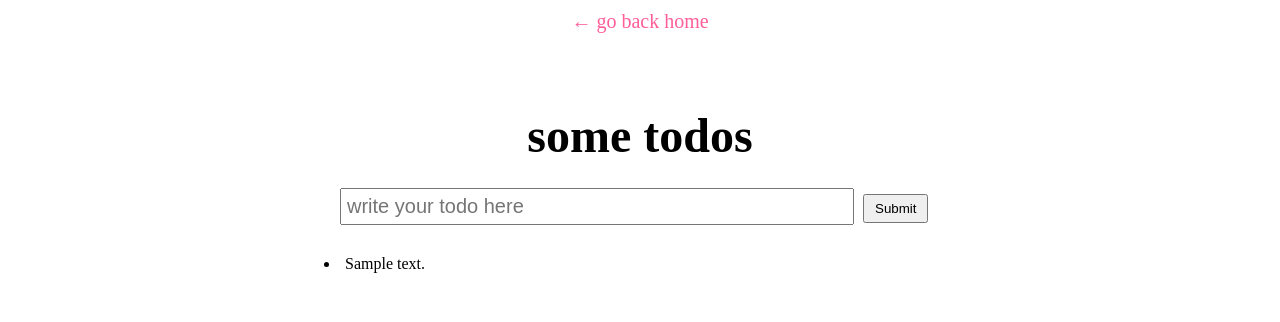
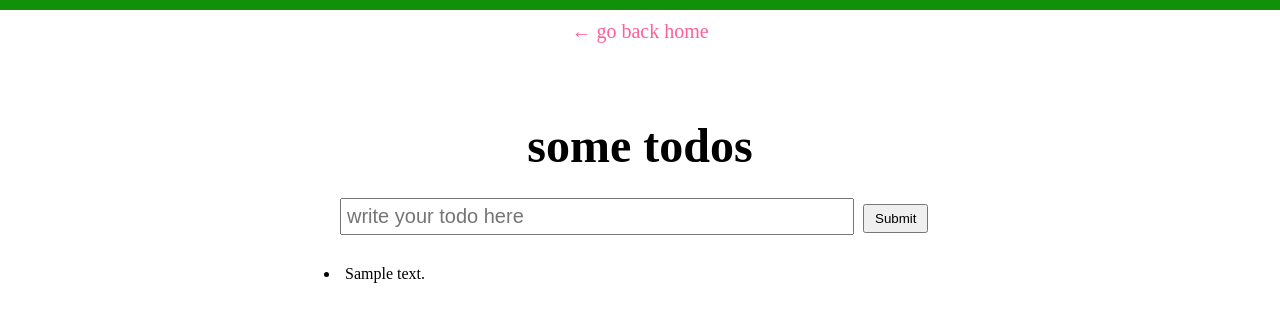
Before and after one commit to mitnk/justablog, a Python web app: template app/templates/todo.html in a window 1280 px wide. Shown: the top 322 px of the page. Run offline with Jinja, Linux system fonts and the light colour scheme; the template is opened without the code that fills it: most values are stand-ins (such as "Sample title", 1, 10 or a date in 2020); form fields are guessed from the names that the template uses; some libraries are stand-ins or nearby versions.

Commit message:
added a little bar.

```diff
--- a/app/templates/base.html
+++ b/app/templates/base.html
@@ -20,7 +20,7 @@
 </head>
 
 <body>
-
+  <div id="head-little-bar"></div>
   <div id="container">
     <header>
       {% block header %}{% endblock %}
--- a/static/css/styles.css
+++ b/static/css/styles.css
@@ -6,7 +6,8 @@ body {
 
 }
 a {text-decoration:none; color:#FF5E99;}
-
+#head-little-bar { background-color:#109109; height:10px; width:100%;}
+#container {max-width:767px; margin: 0 auto;}
 
 /* ============================= */
 /* ! Layout for mobile version   */
```
